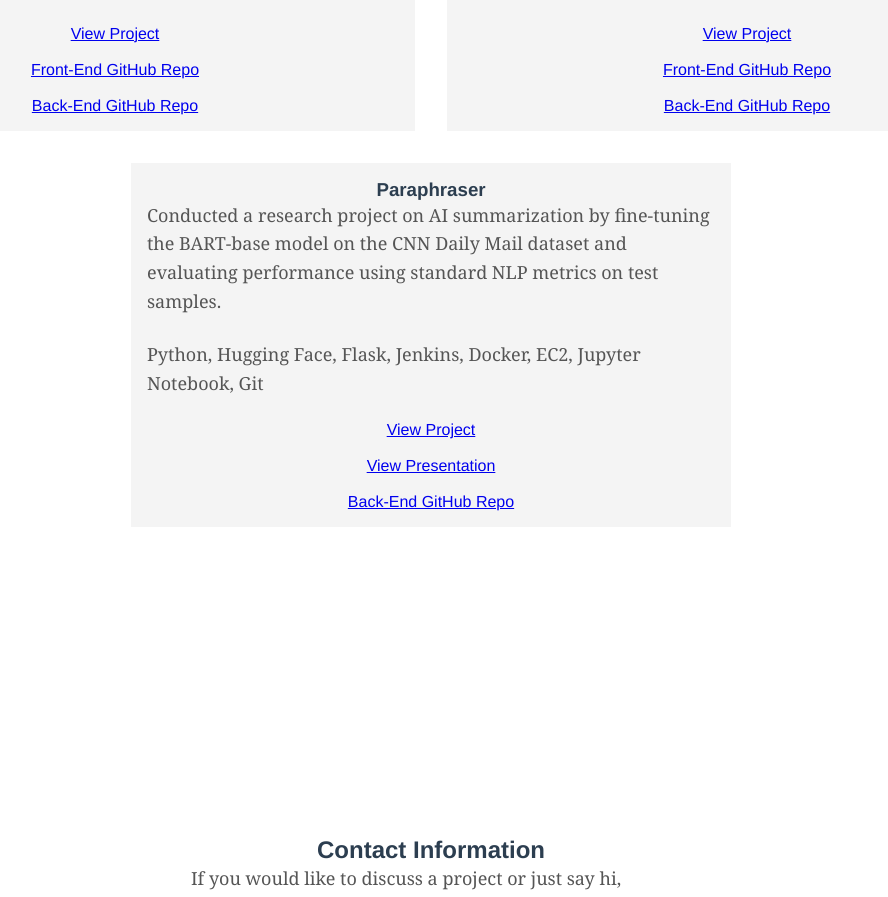
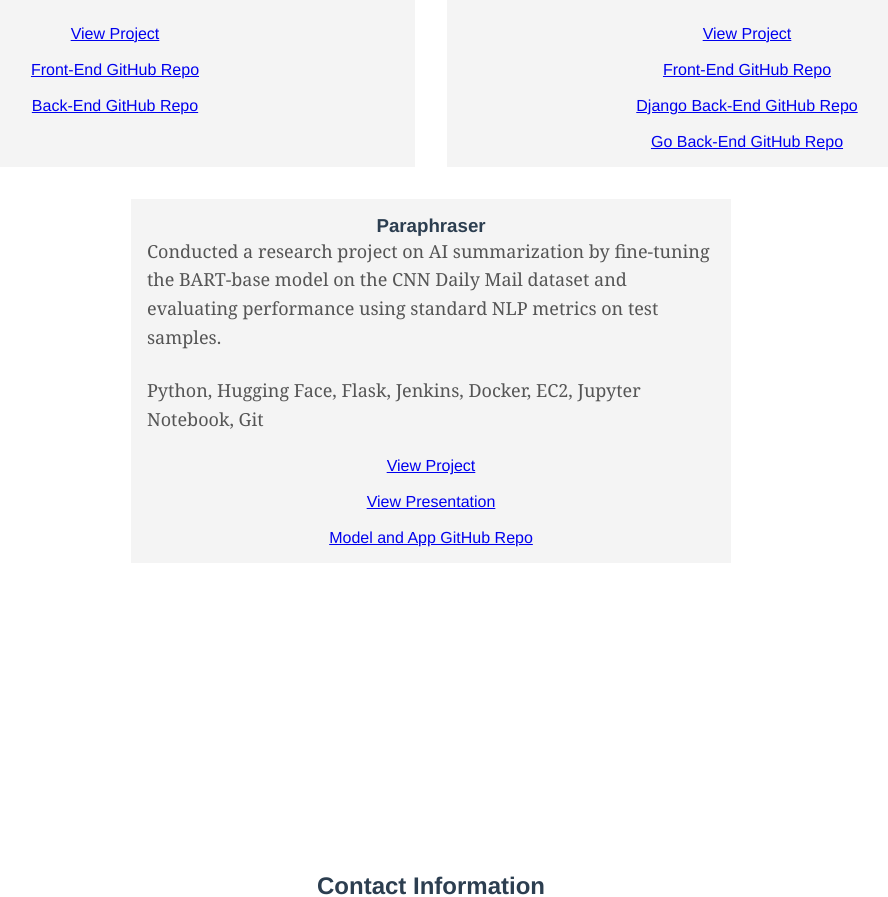
Before and after one commit to JoeMuldowney/Portfolio-Vue, a Vue app: page / in a window 1280 px wide. Shown: the part 2986-3883 px from the top of the page, without its empty margins (209-1097 px from the left). Built offline with nearby package versions, Linux system fonts and the light colour scheme.

Commit message:
Updating project description

```diff
--- a/src/components/ContactInfo.vue
+++ b/src/components/ContactInfo.vue
@@ -1,7 +1,7 @@
 <template>
   <section id="contact" class="contact">
     <h2>Contact Information</h2>
-    <p>If you would like to discuss a project or just say hi, reach out via the form below or connect with me on LinkedIn.</p>
+    <p>If you're interested in discussing a potential opportunity or collaboration, please use the form below or connect with me on LinkedIn.</p>
     <form @submit.prevent="sendMessage">
       <input type="text" v-model="name" placeholder="Your Name" required>
       <input type="email" v-model="email" placeholder="Your Email" required>
--- a/src/components/Projects.vue
+++ b/src/components/Projects.vue
@@ -11,13 +11,23 @@
         <a :href="project.repoback" target="_blank">Back-End GitHub Repo</a>
 
       </div>
+          <div class="project" v-for="(project, index) in micro" :key="index">
+        <h3>{{ project.title }}</h3>
+        <p>{{ project.description }}</p>
+        <p>{{ project.used }}</p>
+        <a :href="project.link" target="_blank">View Project</a><br><br>
+        <a :href="project.repofront" target="_blank">Front-End GitHub Repo</a><br><br>
+        <a :href="project.repoback" target="_blank">Django Back-End GitHub Repo</a><br><br>
+        <a :href="project.repobackgo" target="_blank">Go Back-End GitHub Repo</a>
+
+      </div>
       <div class="project" v-for="(project, index) in ai_projects" :key="index">
         <h3>{{ project.title }}</h3>
         <p>{{ project.description }}</p>
         <p>{{ project.used }}</p>
         <a :href="project.link" target="_blank">View Project</a><br><br>
         <a :href="project.video" target="_blank">View Presentation</a><br><br>
-        <a :href="project.repoback" target="_blank">Back-End GitHub Repo</a>
+        <a :href="project.repoback" target="_blank">Model and App GitHub Repo</a>
 
       </div>
     </div>
@@ -35,18 +45,18 @@ export default {
          used: 'Java, Spring Boot, Maven, EC2, RDS, Postgres, React, Docker, Jenkins, Git',
          link: 'https://csportfoliojm.com/frontend/',
          repofront: 'https://github.com/JoeMuldowney/Property-React-UI',
-         repoback: 'https://github.com/JoeMuldowney/Property-Spring-Boot-API',
-        },
-
+         repoback: 'https://github.com/JoeMuldowney/Property-Spring-Boot-API'
+        }
+      ],
+      micro: [
         { title: 'Book Smith',
           description: 'Designed as a platform for buying and renting books with integrated social features for user interaction, creating a book-focused social media experience.',
           used: 'Python, Go, Django, Postgres, Jenkins, Docker, React, EC2, RDS, Git',
           link: 'https://csjoeportfolio.com/',
           repofront: 'https://github.com/JoeMuldowney/Virtual-Library-React-JSX-UI',
-          repoback:  'https://github.com/JoeMuldowney/Virtual-Library-Auth-Profile-API'
-         }
-
-      ],
+          repoback:  'https://github.com/JoeMuldowney/Virtual-Library-Auth-Profile-API',
+          repobackgo: 'https://github.com/JoeMuldowney/Virtual-Library-Go-Checkout-API'
+         }],
       ai_projects: [
         { title: 'Paraphraser',
           description: 'Conducted a research project on AI summarization by fine-tuning the BART-base model on the CNN Daily Mail dataset and evaluating performance using standard NLP metrics on test samples.',
```
